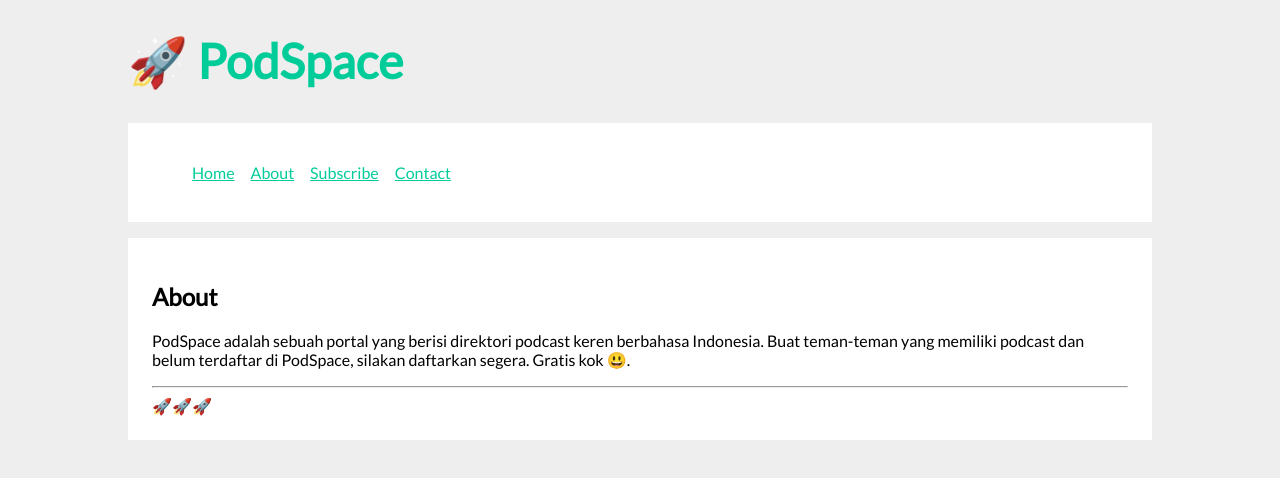
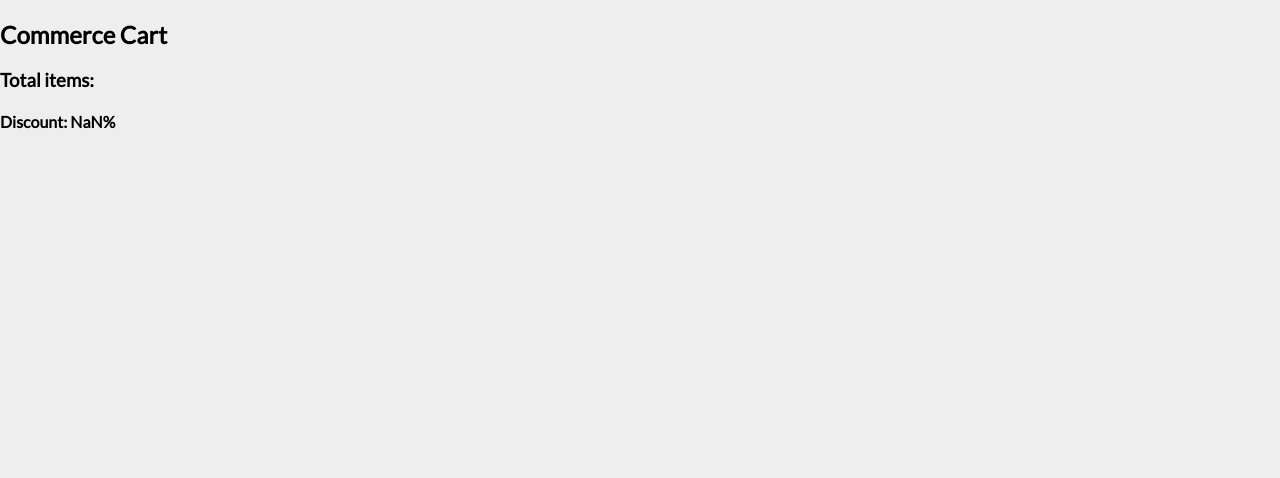
Before and after one commit to kodeid-resources/podspace, a React (Create React App) app: page /contact in a window 1280 px wide. Before the commit this address led to /about. Shown: the top 478 px of the page. Built offline with nearby package versions, Linux system fonts and the light colour scheme.

Commit message:
Demonstrate bug proptypes

```diff
--- /dev/null
+++ b/src/Cart.js
@@ -0,0 +1,11 @@
+import React from "react";
+
+import Total from "./Total.js";
+
+const Cart = props => (
+  <div>
+    <h2>Commerce Cart</h2>
+    <Total />
+  </div>
+);
+export default Cart;
--- /dev/null
+++ b/src/Total.js
@@ -0,0 +1,21 @@
+import React from "react";
+import PropTypes from "prop-types";
+
+const calculateDiscount = numberOfItems => {
+  return (numberOfItems / 4) * 100;
+};
+
+const Total = props => (
+  <div>
+    <h3>Total items: {props.numberOfItems}</h3>
+    <h4>Discount: {calculateDiscount(props.numberOfItems)}%</h4>
+  </div>
+);
+
+Total.propTypes = {
+  numberOfItems: PropTypes.number.isRequired
+};
+// Total.defaultProps = {
+//   numberOfItems: 0
+// };
+export default Total;
--- a/src/index.js
+++ b/src/index.js
@@ -1,13 +1,13 @@
-import React from 'react';
-import ReactDOM from 'react-dom';
-import './index.css';
-import {
-  BrowserRouter, Switch, Route, Redirect,
-} from 'react-router-dom';
-import App from './App.js';
-import About from './About.js';
-import Subscribe from './Subscribe.js';
-import NoMatch from './NoMatch.js';
+import React from "react";
+import ReactDOM from "react-dom";
+import "./index.css";
+import { BrowserRouter, Switch, Route, Redirect } from "react-router-dom";
+import App from "./App.js";
+import About from "./About.js";
+import Subscribe from "./Subscribe.js";
+import NoMatch from "./NoMatch.js";
+
+import Cart from "./Cart.js";
 
 // import registerServiceWorker from './registerServiceWorker';
 
@@ -23,5 +23,5 @@
   </BrowserRouter>
 );
 
-ReactDOM.render(<RootApp />, document.getElementById('root'));
+ReactDOM.render(<Cart />, document.getElementById("root"));
 // registerServiceWorker();
```
